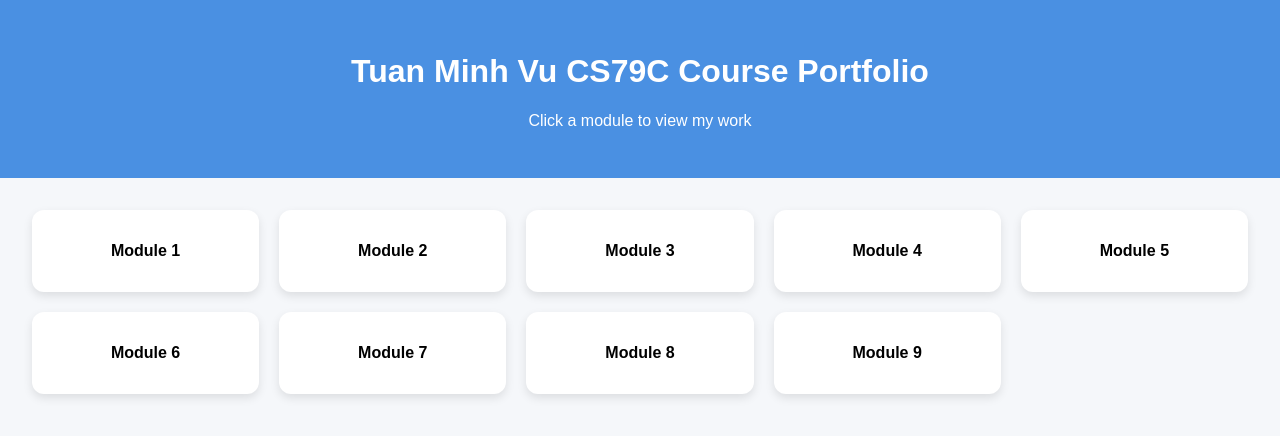
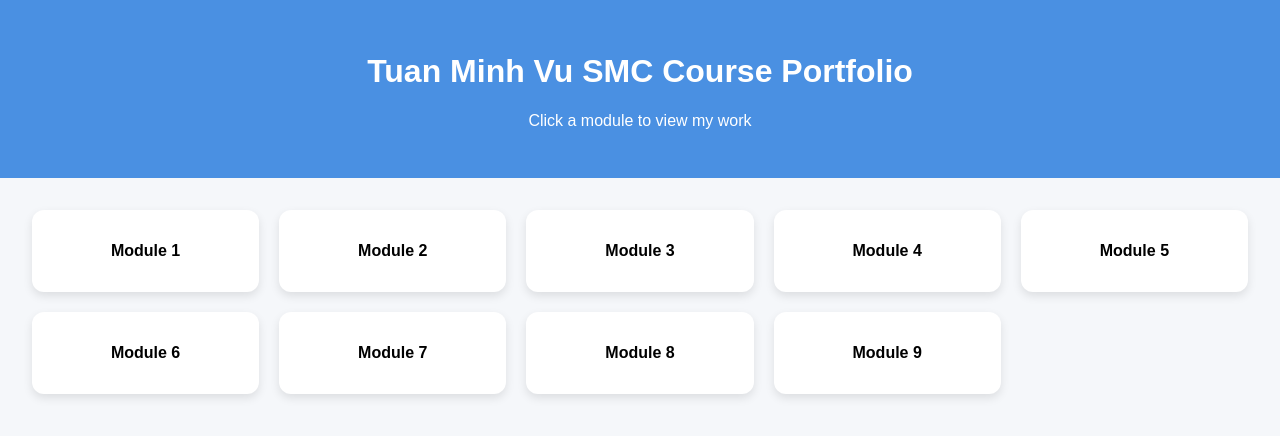
Before and after one commit to petervu2208/aws-portfolio-gallery, a plain HTML site: page index.html in a window 1280 px wide. Drawn offline with Linux system fonts and the light colour scheme.

Commit message:
Update index.html

```diff
--- a/index.html
+++ b/index.html
@@ -8,7 +8,7 @@
 <body>
 
 <header>
-  <h1>Tuan Minh Vu CS79C Course Portfolio</h1>
+  <h1>Tuan Minh Vu SMC Course Portfolio</h1>
   <p>Click a module to view my work</p>
 </header>
 
```
